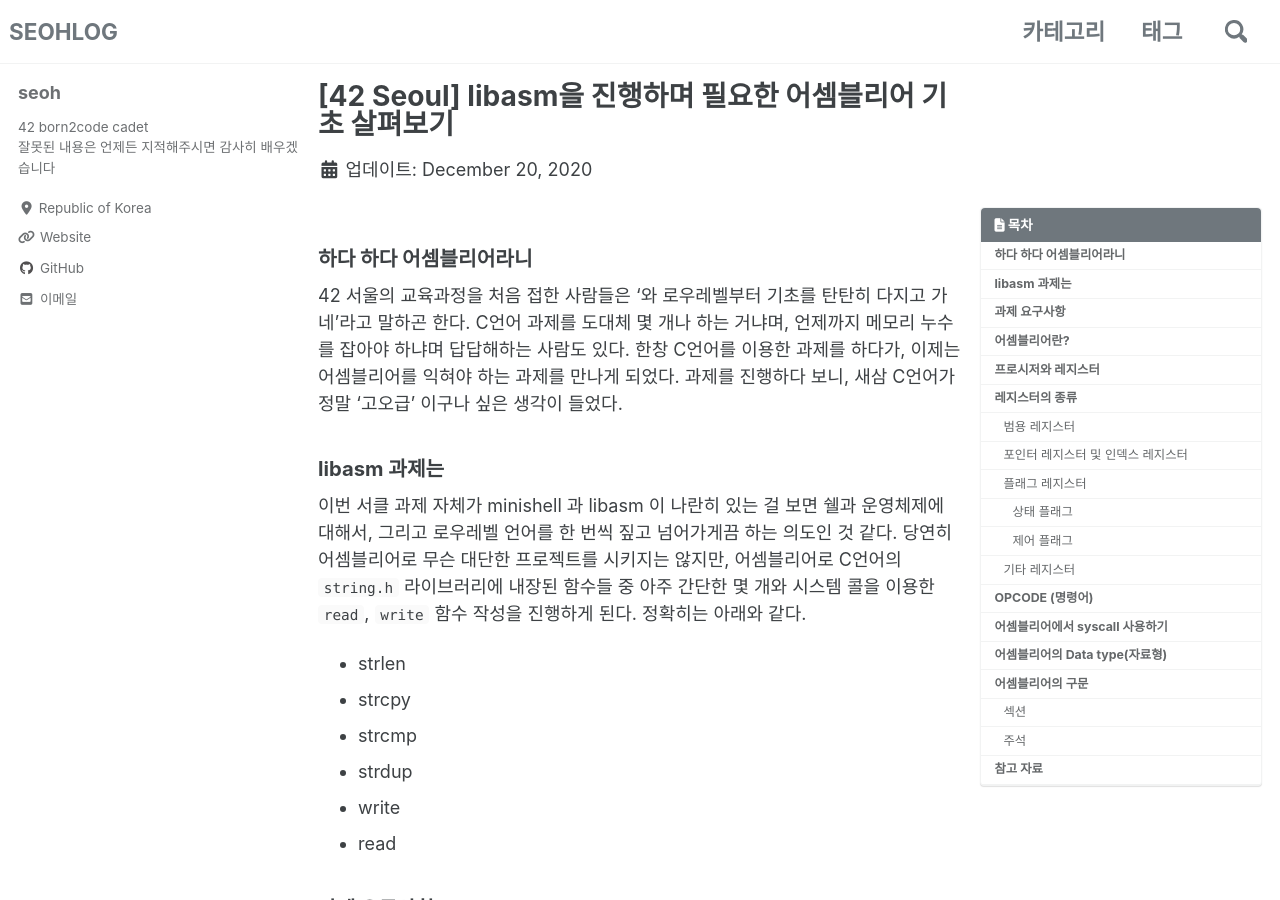
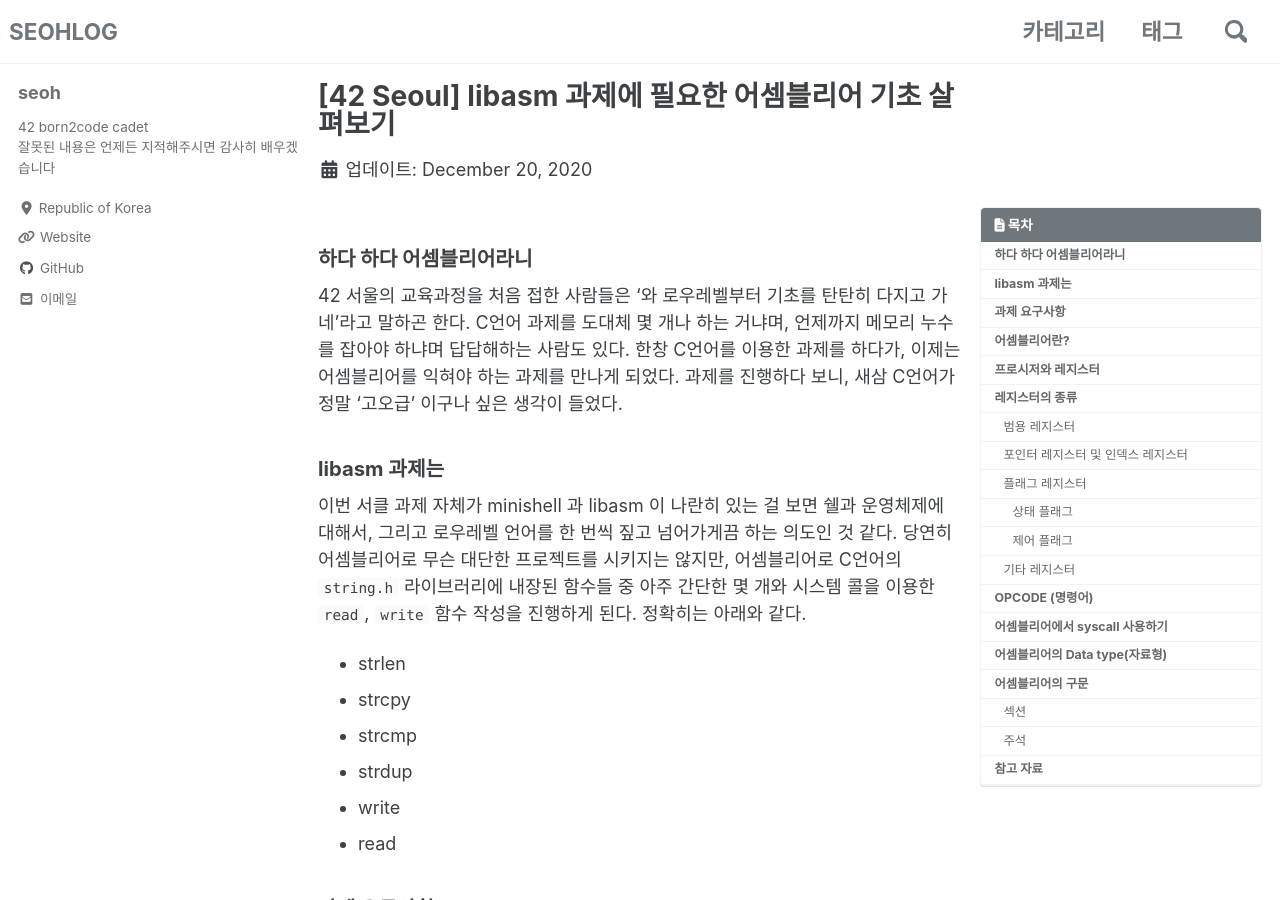
Before and after one commit to ohseyong/ohseyong.github.io, a Jekyll site: the page built from _posts/2020-12-20-libasm-basic-1.md, in a window 1280 px wide and 900 px high. Built offline with Jekyll 4.4.1, drawn with Linux system fonts in a browser that asks for light colours; cached includes are drawn as plain includes; nearby versions of some CDN libraries; comment, search, counter and statistics services are not loaded.

Commit message:
Update 2020-12-20-libasm-basic-1.md

```diff
--- a/_posts/2020-12-20-libasm-basic-1.md
+++ b/_posts/2020-12-20-libasm-basic-1.md
@@ -1,5 +1,5 @@
 ---
-title: "[42 Seoul] libasm을 진행하며 필요한 어셈블리어 기초 살펴보기"
+title: "[42 Seoul] libasm 과제에 필요한 어셈블리어 기초 살펴보기"
 excerpt: "42 Seoul의 libasm 과제를 수행하기 위해 필요한 어셈블리어와 관련한 기본 지식을 정리합니다. 인텔 문법, macOS 및 NASM 어셈블러를 활용합니다."
 date: 2020-12-21 06:00:00 +0900
 categories: study
```
